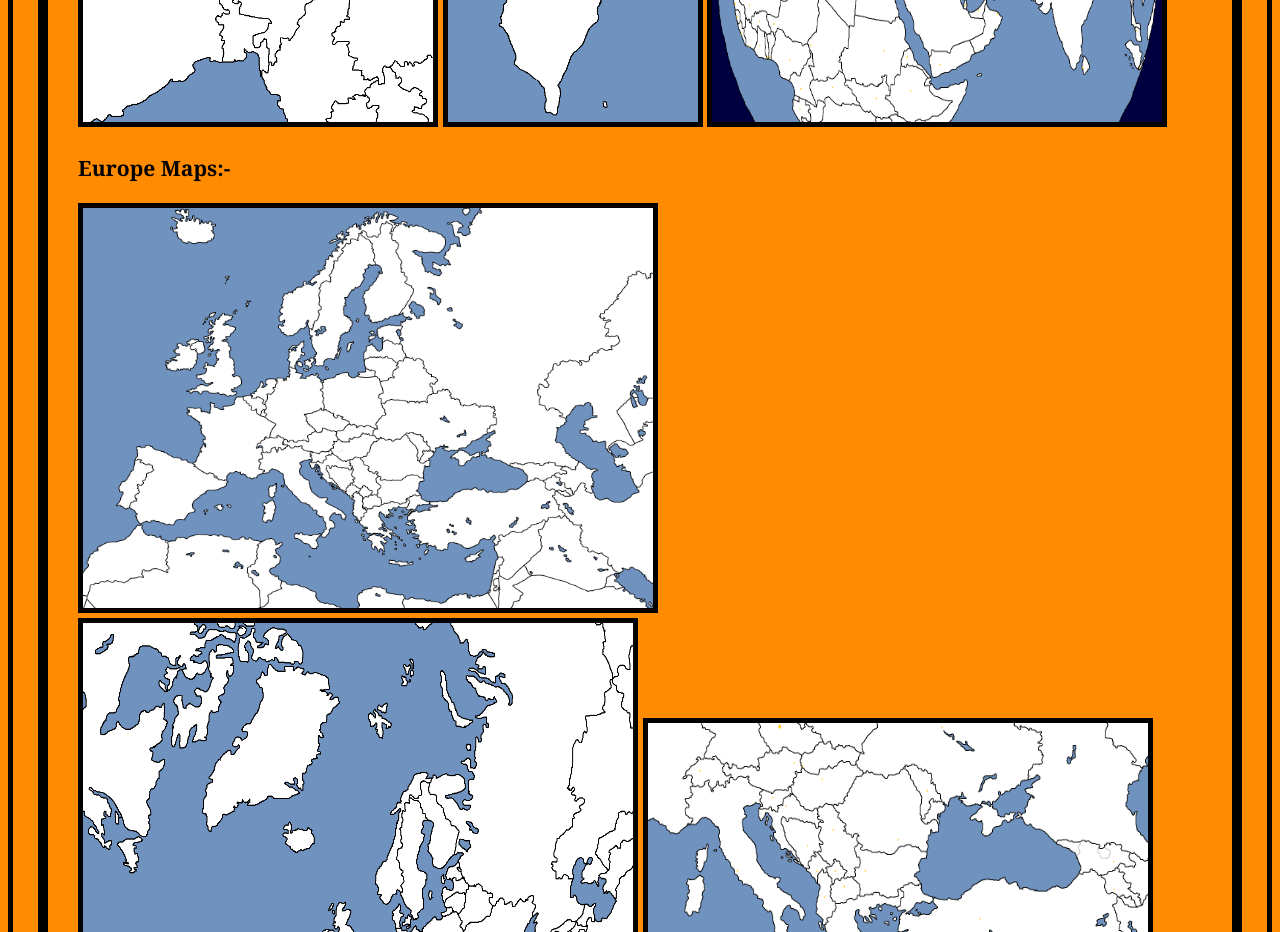
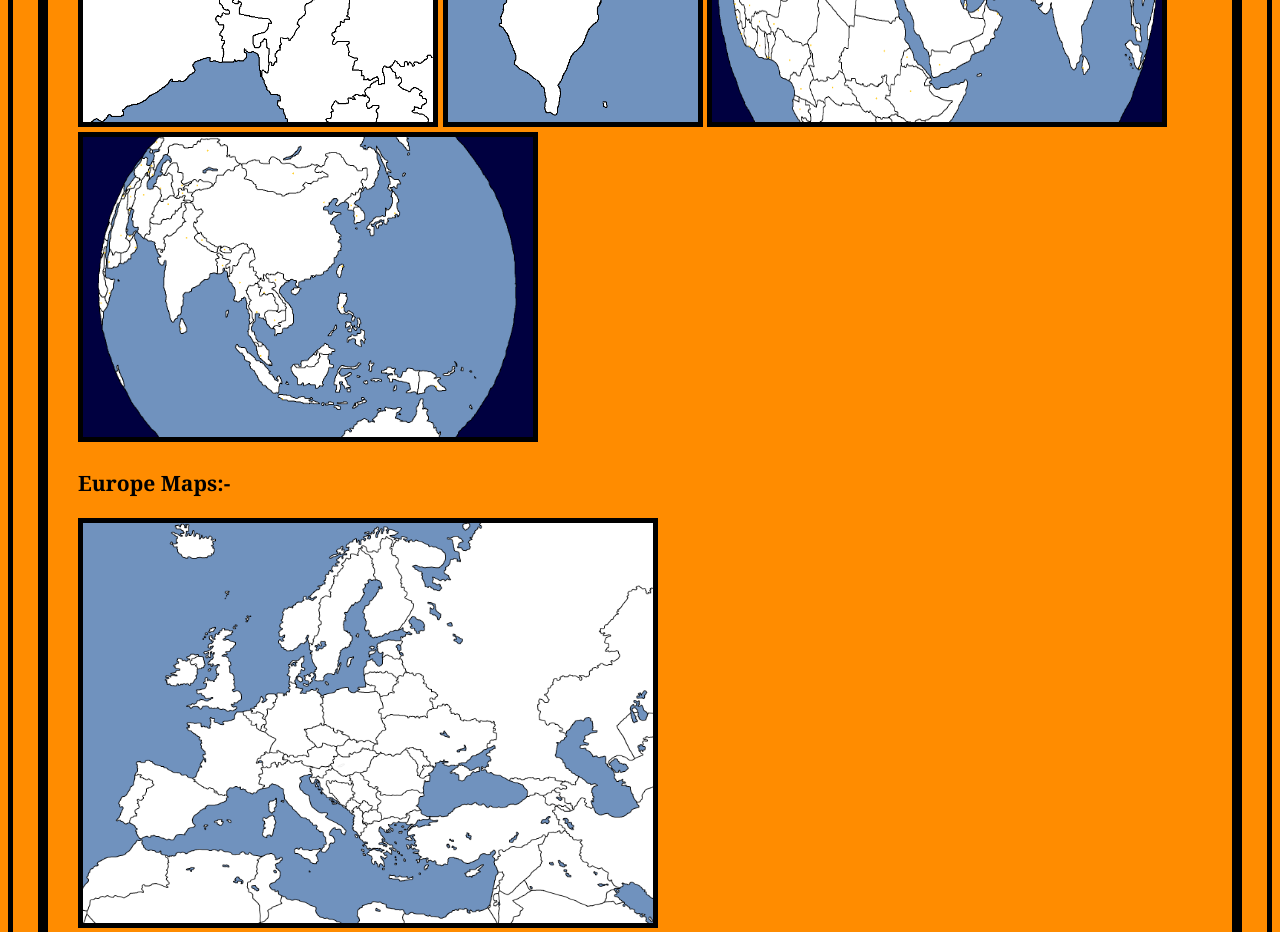
Before and after one commit to rudranilTHEGREAT10/RR-Maps, a plain HTML site: page index.html in a window 1280 px wide. Shown: the part 2160-3092 px from the top of the page. Drawn offline with Linux system fonts and the light colour scheme.

Commit message:
Update index.html

```diff
--- a/index.html
+++ b/index.html
@@ -51,6 +51,7 @@
             <img src="indo cheen.png" height="300" width="350">
             <img src="taiwan.png" height="300" width="250">
             <img src="medit citires.png" height="300" width="450">
+            <img src="east asia mine.png" height="300" width="450">
             <h3>
                 Europe Maps:-
             </h3>
```
